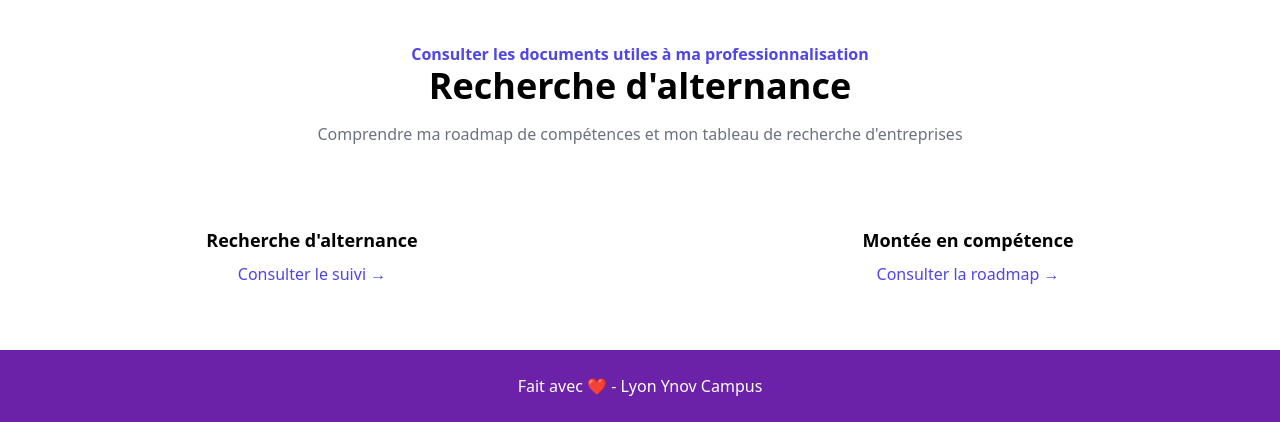
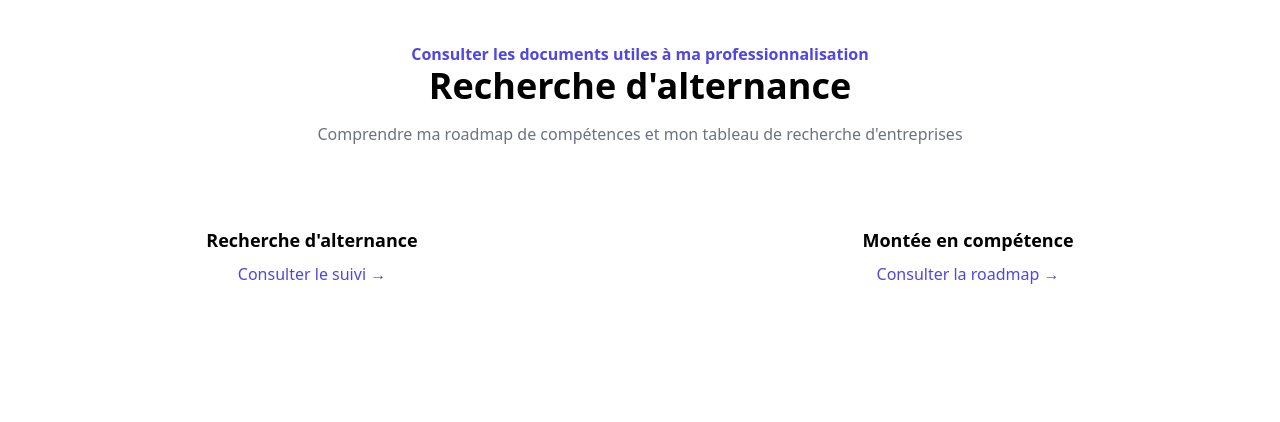
Before and after one commit to yomarhub/Profile, a plain HTML site: page index.html in a window 1280 px wide. Shown: the part 2958-3380 px from the top of the page. After the commit the page ends 3308 px from the top, so only its background shows below. Drawn offline with nearby package versions, Linux system fonts and the light colour scheme.

```diff
--- a/index.html
+++ b/index.html
@@ -225,13 +225,4 @@
 </div>
 </body>
 
-
-<!-- Footer -->
-<footer class="bg-purple-800 text-white p-6 w-full">
-    <div class="text-center">
-        <p>Fait avec ❤ - Lyon Ynov Campus</p>
-    </div>
-</footer>
-
-
 </html>
```
